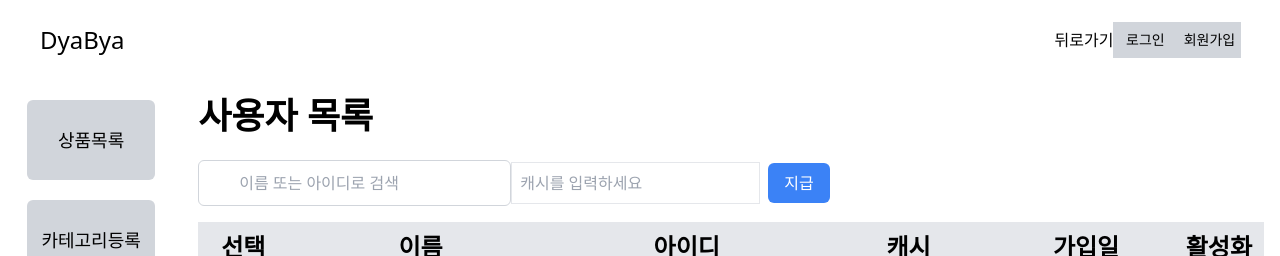
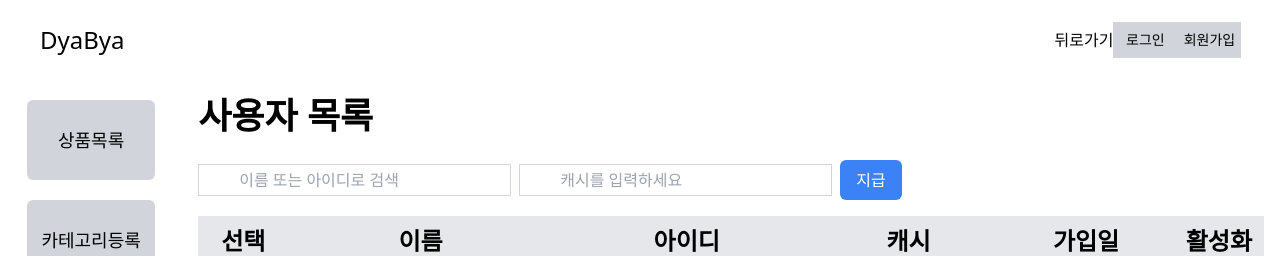
Before and after one commit to kimwoojin123/KDT-IaaS-1team-ERP, a Next.js app in the folder admin/: page /manage in a window 1280 px wide. Shown: the top 256 px of the page. Built offline with nearby package versions, Linux system fonts and the light colour scheme; no server answers.

Commit message:
admin 사용자 목록 - 아이디 조회 input tag 및 캐시 입력창 디자인 싱크

```diff
--- a/admin/app/manage/page.tsx
+++ b/admin/app/manage/page.tsx
@@ -142,14 +142,14 @@ export default function ManagePage() {
           placeholder="이름 또는 아이디로 검색"
           value={searchTerm}
           onChange={(e) => setSearchTerm(e.target.value)}
-          className="border border-gray-300 rounded-md text-black px-10 py-2.5"
+          className="border border-gray-300 text-black px-10 py-2.5 mr-2 h-8"
         />
         <input
           type="number"
           value={giveCash}
           onChange={(e) => setGiveCash(e.target.value)}
           placeholder="캐시를 입력하세요"
-          className="border p-2 mr-2 "
+          className="border border-gray-300 text-black px-10 py-2.5 mr-2 h-8"
         />
         <button
           onClick={giveCashToUsers}
```
